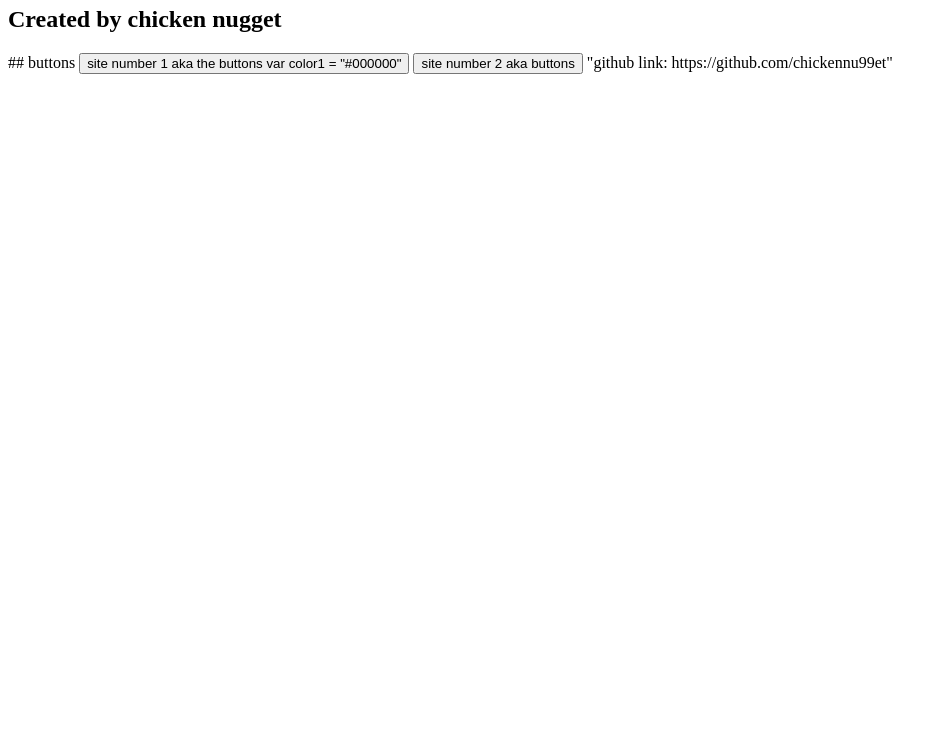
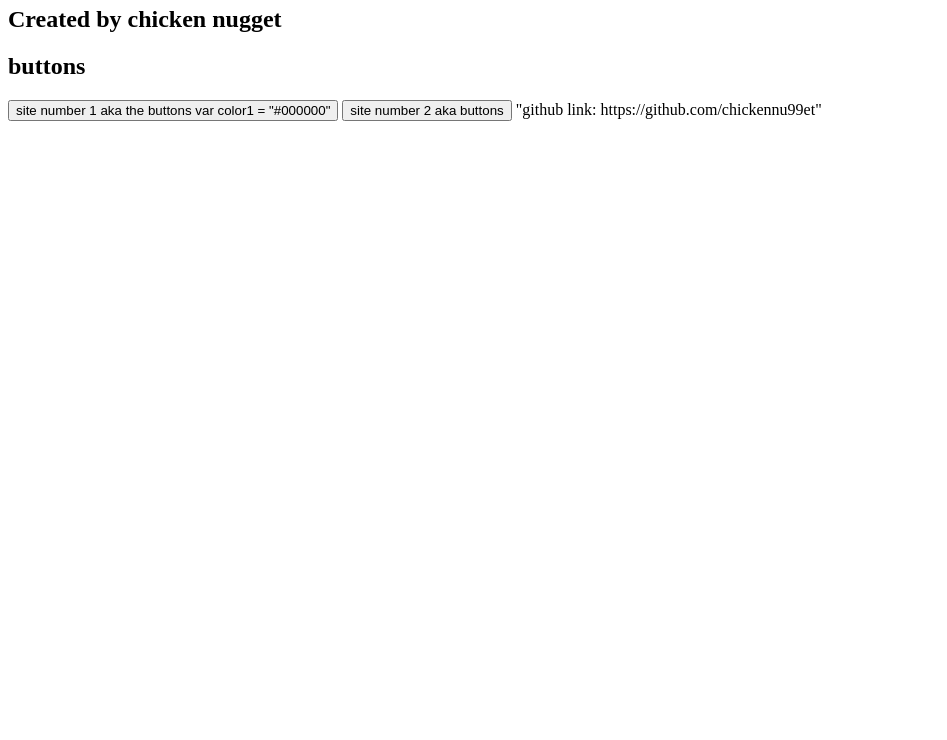
Before and after one commit to chickennu99et/main-site, a plain HTML site: page index.html in a window 1280 px wide. Shown: the part 60-800 px from the top of the page, without its empty margins (0-947 px from the left). Drawn offline with Linux system fonts and the light colour scheme.

Commit message:
Update index.html

```diff
--- a/index.html
+++ b/index.html
@@ -5,7 +5,7 @@
 </center>
 <h2>Created by chicken nugget</h2>
 
-## buttons
+<h2>buttons</h2>
   <button onclick="site1()">site number 1 aka the buttons
   var color1 = "#000000"
   </button>
```
